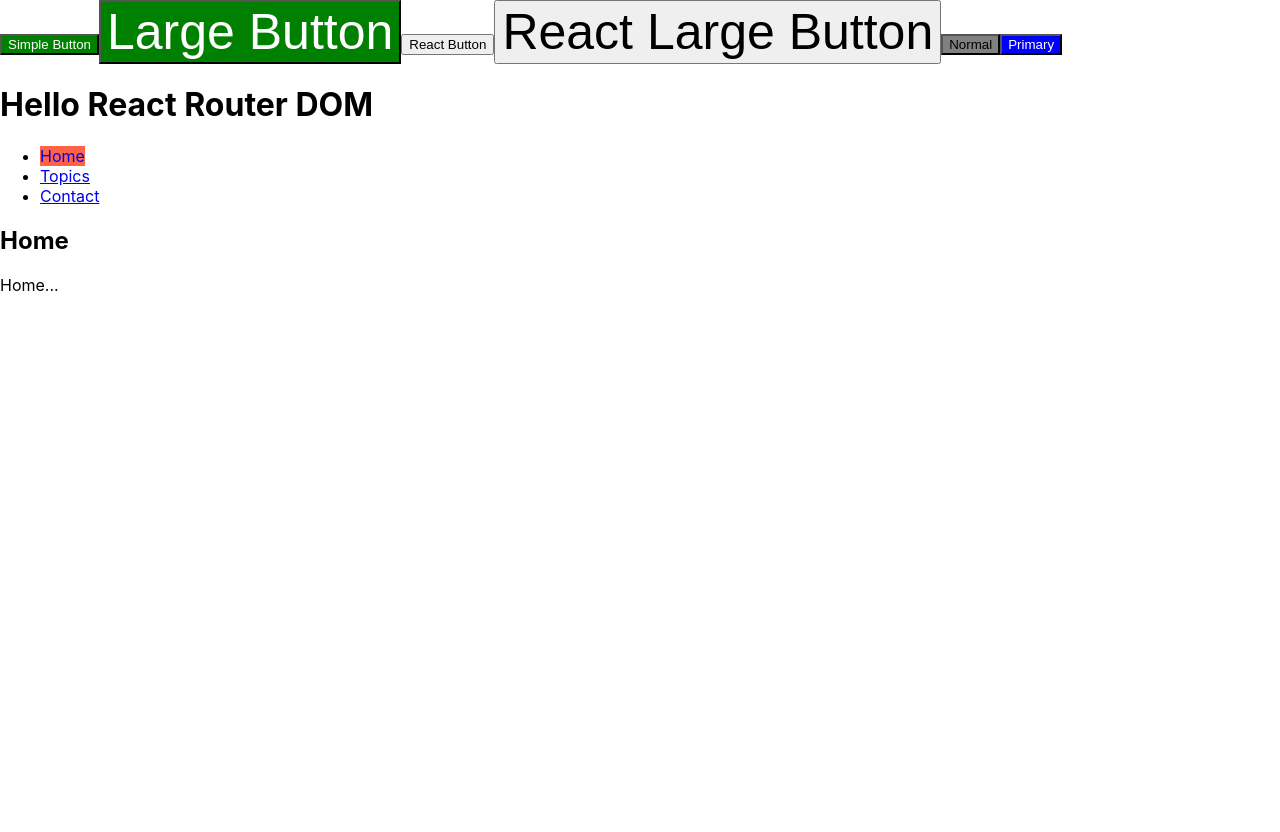
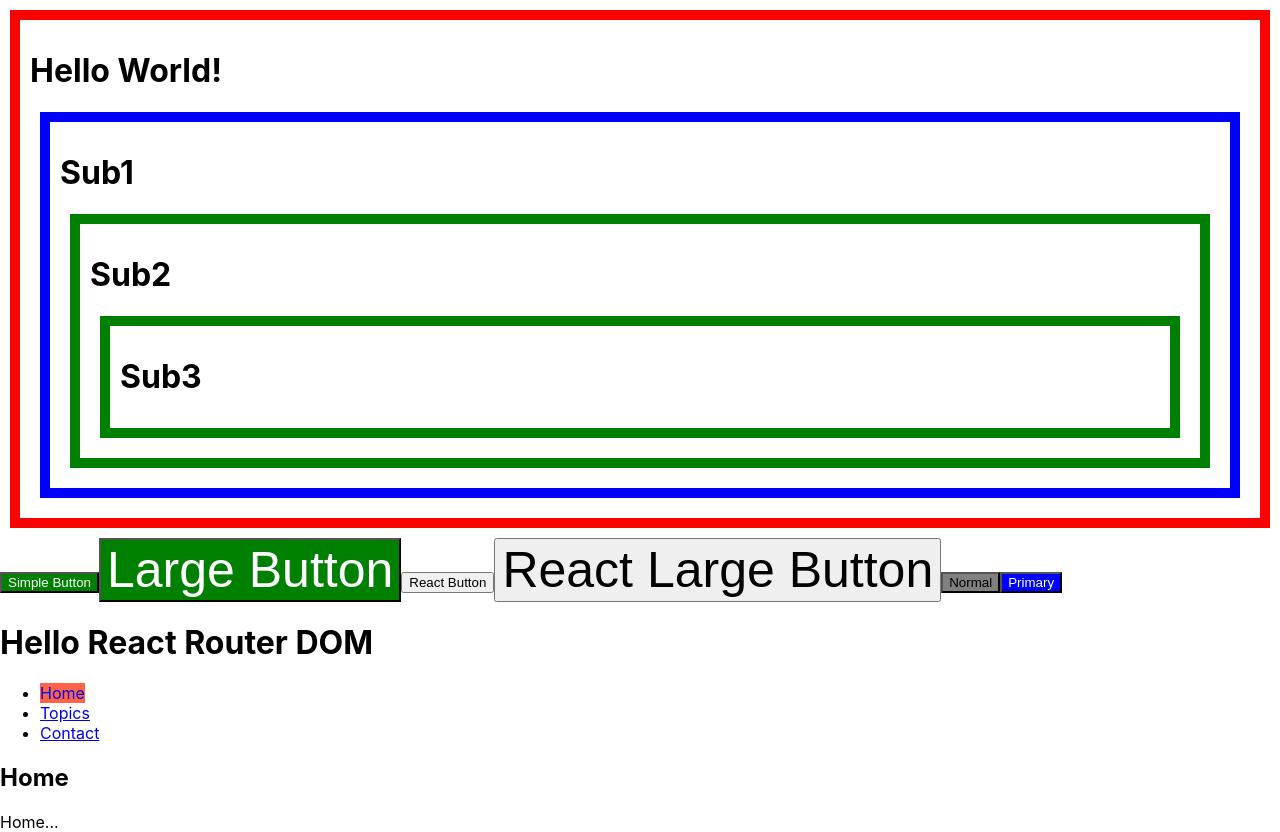
Before and after one commit to dhlee-0305/react-router-dom-example, a React (Create React App) app: page / in a window 1280 px wide. Before the commit the page ends 800 px from the top, so only its background shows below. Built offline with nearby package versions, Linux system fonts and the light colour scheme.

Commit message:
4장 Context API

```diff
--- a/src/index.js
+++ b/src/index.js
@@ -1,10 +1,13 @@
-import React from 'react';
+import React, {createContext, useContext} from 'react';
 import ReactDOM from 'react-dom/client';
 import './index.css';
+import './style.css';
 import reportWebVitals from './reportWebVitals';
 import { BrowserRouter, Route, Routes, NavLink, useParams } from 'react-router-dom';
+import styled from "styled-components";
 
-import styled from 'styled-components';
+const themeDefault = {border: '10px solid red'};
+const themeContext = createContext(themeDefault);
 
 const SimpleButton = styled.button`
   color: white;
@@ -95,8 +98,17 @@ function Contact(){
 }
 
 function App(){
+  const theme = useContext(themeContext);
+  console.log('theme:', theme);
   return (
     <div>
+      <themeContext.Provider value={{ border: "10px solid blue" }}>
+        <div className="root" style={theme}>
+          <h1>Hello World!</h1>
+          <Sub1 />
+        </div>
+      </themeContext.Provider>
+
       <SimpleButton>Simple Button</SimpleButton>
       <LargeButton>Large Button</LargeButton>
       <ReactButton>React Button</ReactButton>
@@ -126,6 +138,37 @@ function App(){
   );
 }
 
+function Sub1(){
+  const theme = useContext(themeContext);
+  return (
+    <themeContext.Provider value={{border: '10px solid green'}}>
+      <div style={theme}>
+        <h1>Sub1</h1>
+        <Sub2 />
+      </div>
+    </themeContext.Provider>
+  );
+}
+
+function Sub2(){
+  const theme = useContext(themeContext);
+  return (
+    <div style={theme}>
+      <h1>Sub2</h1>
+      <Sub3 />
+    </div>
+  );
+}
+
+function Sub3(){
+  const theme = useContext(themeContext);
+  return (
+    <div style={theme}>
+      <h1>Sub3</h1>
+    </div>
+  );
+}
+
 ReactDOM.createRoot(document.getElementById("root")).render(
   <BrowserRouter>
     <App />
--- /dev/null
+++ b/src/style.css
@@ -0,0 +1,6 @@
+.root,
+.root div{
+    border: 10px solid gray;
+    margin: 10px;
+    padding: 10px;
+}
```
